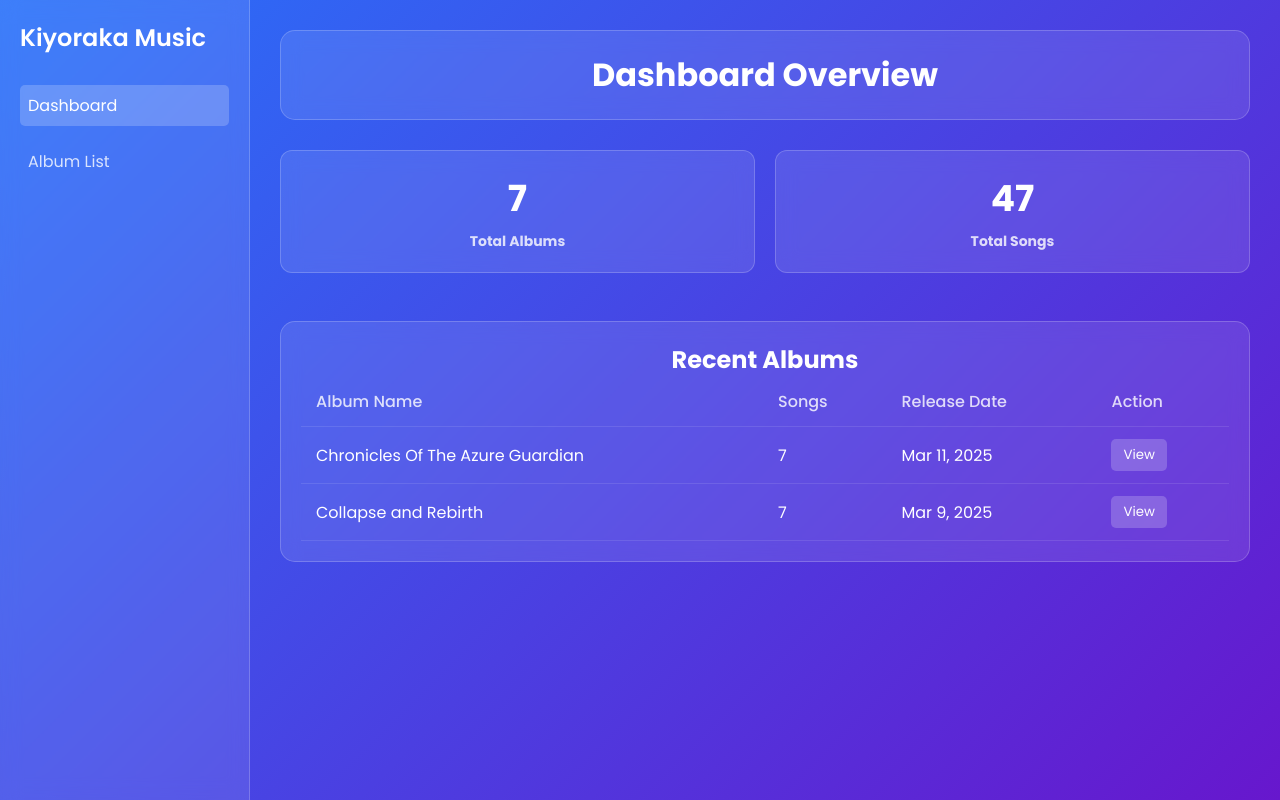
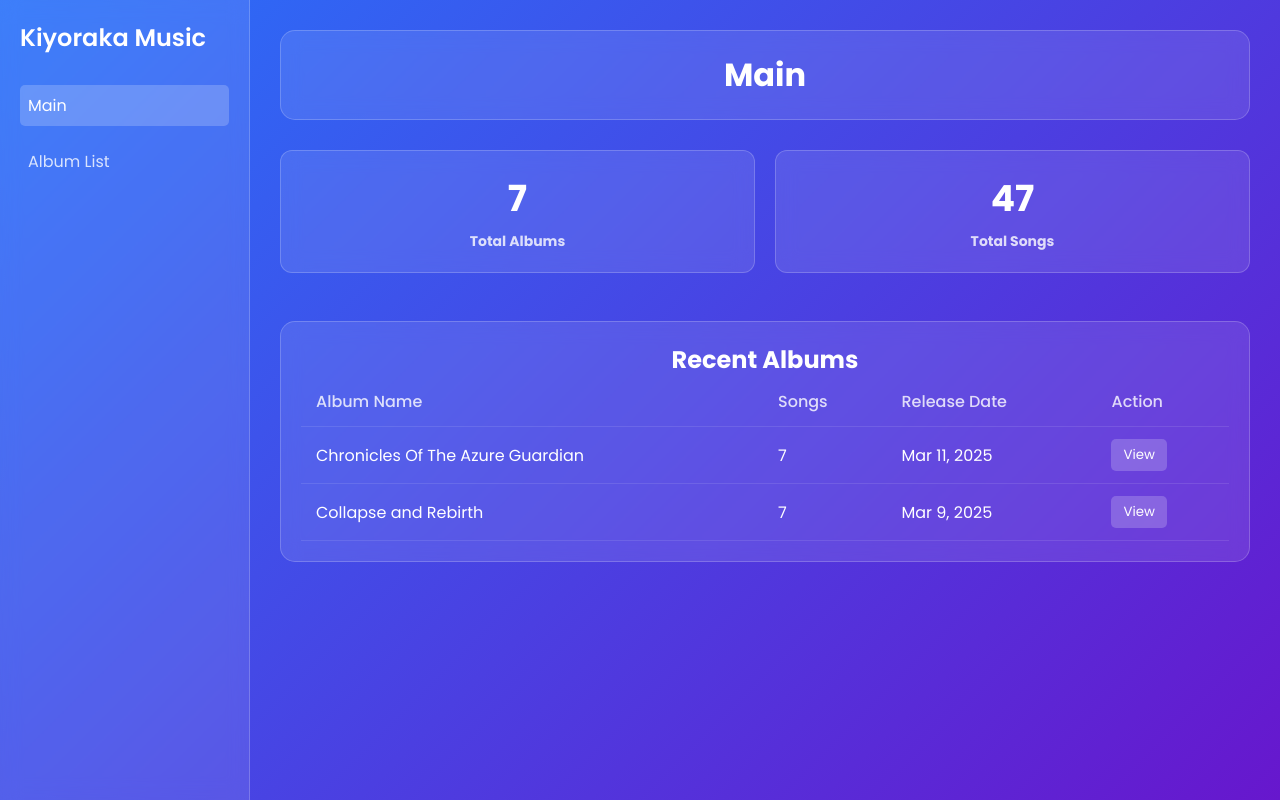
Before and after one commit to Kiyoraka/Kiyoraka-Ken-Music-Album, a plain HTML site: page index.html in a window 1280 px wide. Drawn offline with Linux system fonts and the light colour scheme.

Commit message:
update naming

```diff
--- a/index.html
+++ b/index.html
@@ -10,7 +10,7 @@
     <div class="sidebar">
         <div class="logo">Kiyoraka Music</div>
         <ul class="menu">
-            <li><a href="#" class="active" data-target="dashboard-content"><span>Dashboard</span></a></li>
+            <li><a href="#" class="active" data-target="dashboard-content"><span>Main</span></a></li>
             <li><a href="#" data-target="albums-content"><span>Album List</span></a></li>
         </ul>
     </div>
@@ -18,7 +18,7 @@
     <div class="main-content">
         <!-- Dashboard Content -->
         <div id="dashboard-content">
-            <h1 class="glass-card">Dashboard Overview</h1>
+            <h1 class="glass-card">Main</h1>
 
             <div class="stats">
                 <div class="stat-card">
```
